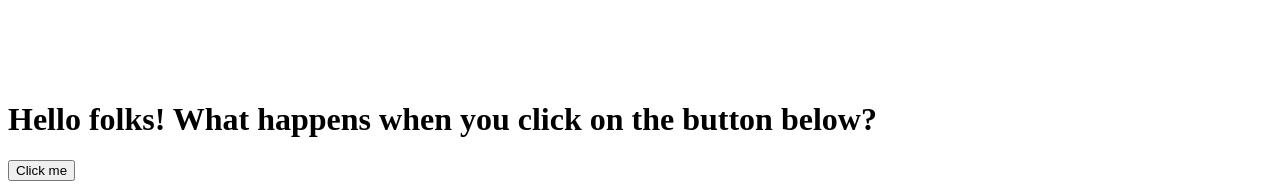
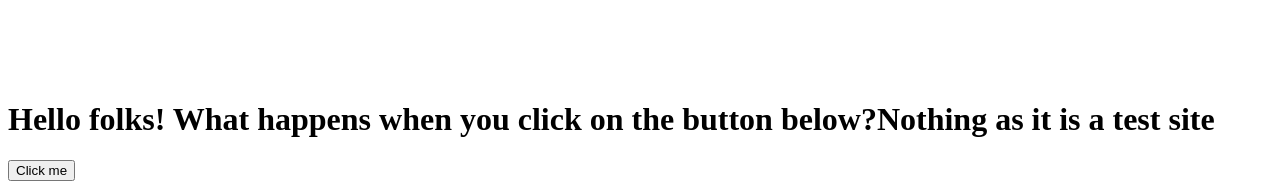
Before and after one commit to Mohsina-Ahmed/set-up-pipeline-SCM, a plain HTML site: page index.html in a window 1280 px wide. Shown: the top 195 px of the page. Drawn offline with Linux system fonts and the light colour scheme.

Commit message:
Adding webhook and testing

```diff
--- a/index.html
+++ b/index.html
@@ -15,7 +15,7 @@
 </script>
   <div text-align="center">
     <br><br><br><br>
-    <h1>Hello<span id="response"> folks! What happens when you click on the button below?</span></h1>
+    <h1>Hello<span id="response"> folks! What happens when you click on the button below?Nothing as it is a test site</span></h1>
     <button type="button" onclick="handleClick()">Click me</button><br>
     <br><br>
     <img id="img" width="1000" height="1000" src="https://static.vecteezy.com/system/resources/previews/023/018/274/original/super-mario-world-game-elements-pixel-arcade-game-editorial-icons-free-vector.jpg" alt="image">
```
